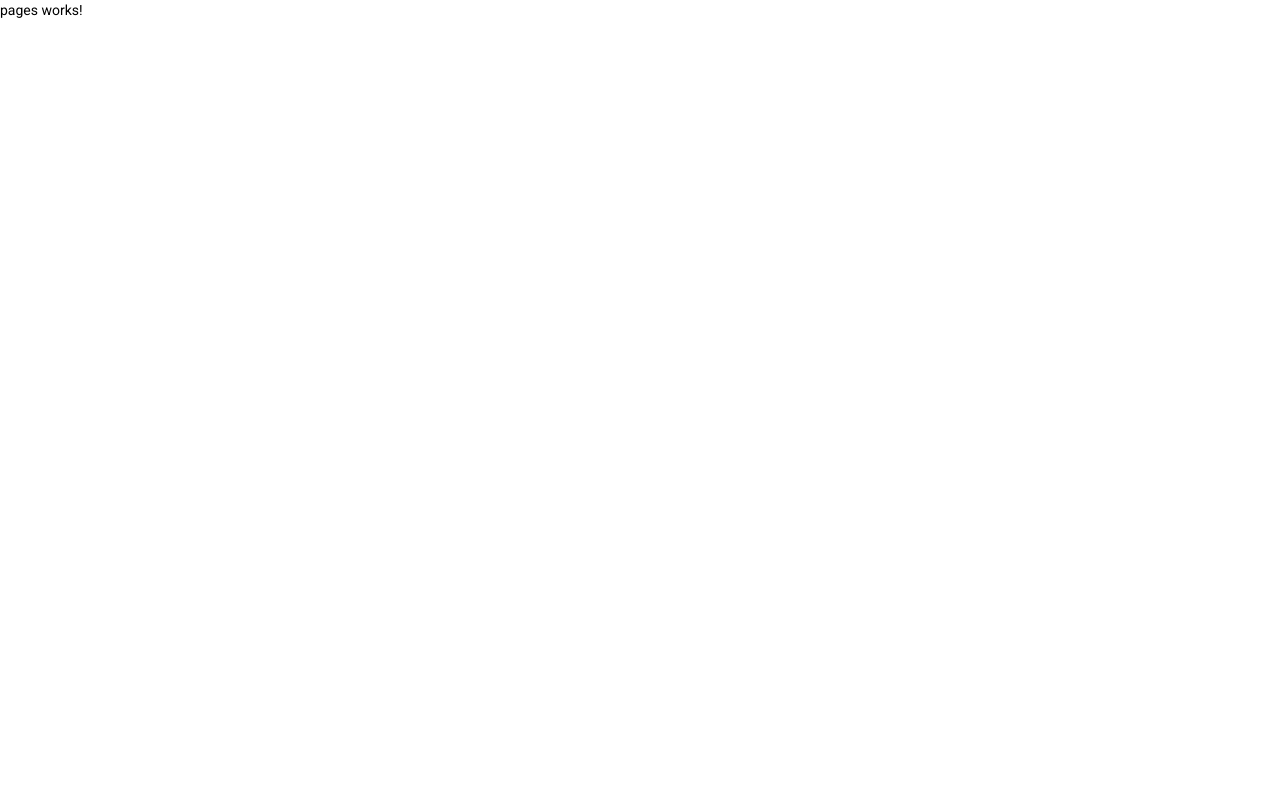
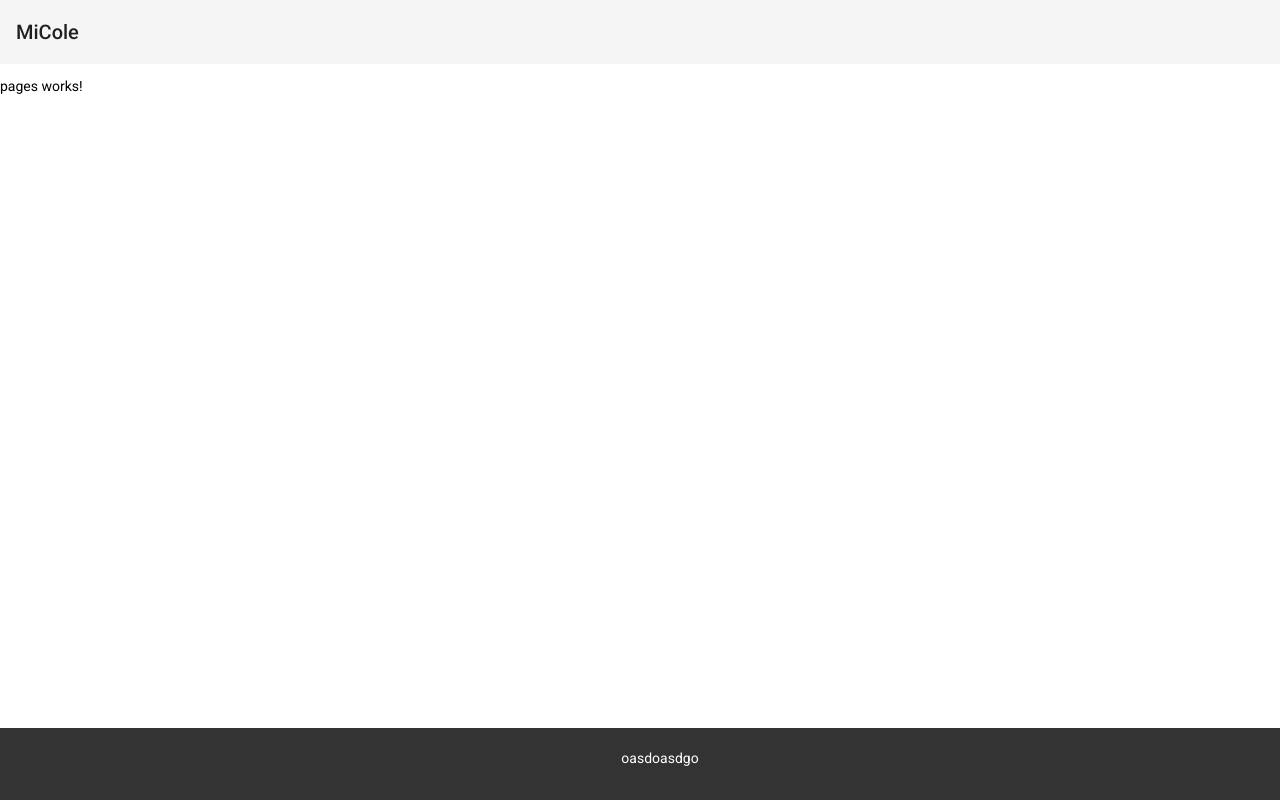
Before and after one commit to luci0310/micole-web, an Angular app: page / in a window 1280 px wide. Built offline with nearby package versions, Linux system fonts and the light colour scheme.

Commit message:
subo finalizado los ruteos

```diff
--- a/angular.json
+++ b/angular.json
@@ -23,7 +23,7 @@
               "src/assets"
             ],
             "styles": [
-              "src/custom-theme.scss",
+              "./node_modules/@angular/material/prebuilt-themes/indigo-pink.css",
               "src/styles.css"
             ],
             "scripts": []
@@ -91,6 +91,7 @@
               "src/assets"
             ],
             "styles": [
+              "./node_modules/@angular/material/prebuilt-themes/indigo-pink.css",
               "src/styles.css"
             ],
             "scripts": []
--- a/src/app/app.component.html
+++ b/src/app/app.component.html
@@ -1,2 +1,3 @@
-<!-- <app-navbar></app-navbar> -->
+<app-navbar></app-navbar>
 <router-outlet></router-outlet>
+<app-footer></app-footer>
--- a/src/app/modules/inicio/pages/pages.component.ts
+++ b/src/app/modules/inicio/pages/pages.component.ts
@@ -5,11 +5,5 @@ import { Component, OnInit } from '@angular/core';
   templateUrl: './pages.component.html',
   styleUrls: ['./pages.component.css']
 })
-export class PagesComponent implements OnInit {
-
-  constructor() { }
-
-  ngOnInit(): void {
-  }
-
+export class PagesComponent  {
 }
--- a/src/app/shared/components/footer/footer.component.css
+++ b/src/app/shared/components/footer/footer.component.css
@@ -0,0 +1,10 @@
+
+footer {
+    background-color: #333;
+    color: white;
+    text-align: center;
+    padding: 20px;
+    position: fixed;
+    bottom: 0;
+    width: 100%;
+}
--- a/src/app/shared/components/footer/footer.component.html
+++ b/src/app/shared/components/footer/footer.component.html
@@ -1 +1,3 @@
-<p>footer works!</p>
+<footer>
+    <p>oasdoasdgo</p>
+</footer>
--- a/src/app/shared/components/navbar/navbar.component.ts
+++ b/src/app/shared/components/navbar/navbar.component.ts
@@ -7,9 +7,4 @@ import { Component } from '@angular/core';
 })
 export class NavbarComponent{
 
-  constructor() { }
-
-  ngOnInit(): void {
-  }
-
 }
--- a/src/custom-theme.scss
+++ /dev/null
@@ -1,34 +0,0 @@
-
-// Custom Theming for Angular Material
-// For more information: https://material.angular.io/guide/theming
-@use '@angular/material' as mat;
-// Plus imports for other components in your app.
-
-// Include the common styles for Angular Material. We include this here so that you only
-// have to load a single css file for Angular Material in your app.
-// Be sure that you only ever include this mixin once!
-@include mat.core();
-
-// Define the palettes for your theme using the Material Design palettes available in palette.scss
-// (imported above). For each palette, you can optionally specify a default, lighter, and darker
-// hue. Available color palettes: https://material.io/design/color/
-$micole-web-primary: mat.define-palette(mat.$indigo-palette);
-$micole-web-accent: mat.define-palette(mat.$pink-palette, A200, A100, A400);
-
-// The warn palette is optional (defaults to red).
-$micole-web-warn: mat.define-palette(mat.$red-palette);
-
-// Create the theme object. A theme consists of configurations for individual
-// theming systems such as "color" or "typography".
-$micole-web-theme: mat.define-light-theme((
-  color: (
-    primary: $micole-web-primary,
-    accent: $micole-web-accent,
-    warn: $micole-web-warn,
-  )
-));
-
-// Include theme styles for core and each component used in your app.
-// Alternatively, you can import and @include the theme mixins for each component
-// that you are using.
-@include mat.all-component-themes($micole-web-theme);
--- a/src/styles.css
+++ b/src/styles.css
@@ -2,3 +2,6 @@
 
 html, body { height: 100%; }
 body { margin: 0; font-family: Roboto, "Helvetica Neue", sans-serif; }
+
+html, body { height: 100%; }
+body { margin: 0; font-family: Roboto, "Helvetica Neue", sans-serif; }
```
Also changed, not shown: src/app/app.module.ts (+3 -8 lines), src/app/shared/shared.module.ts (+5 -4 lines).
